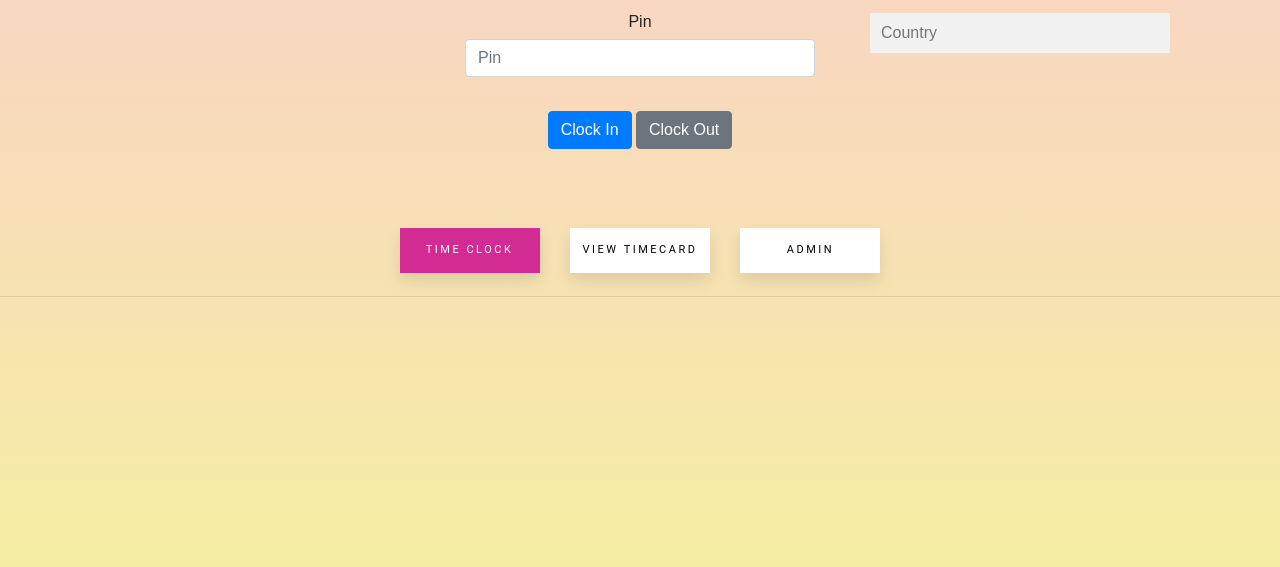
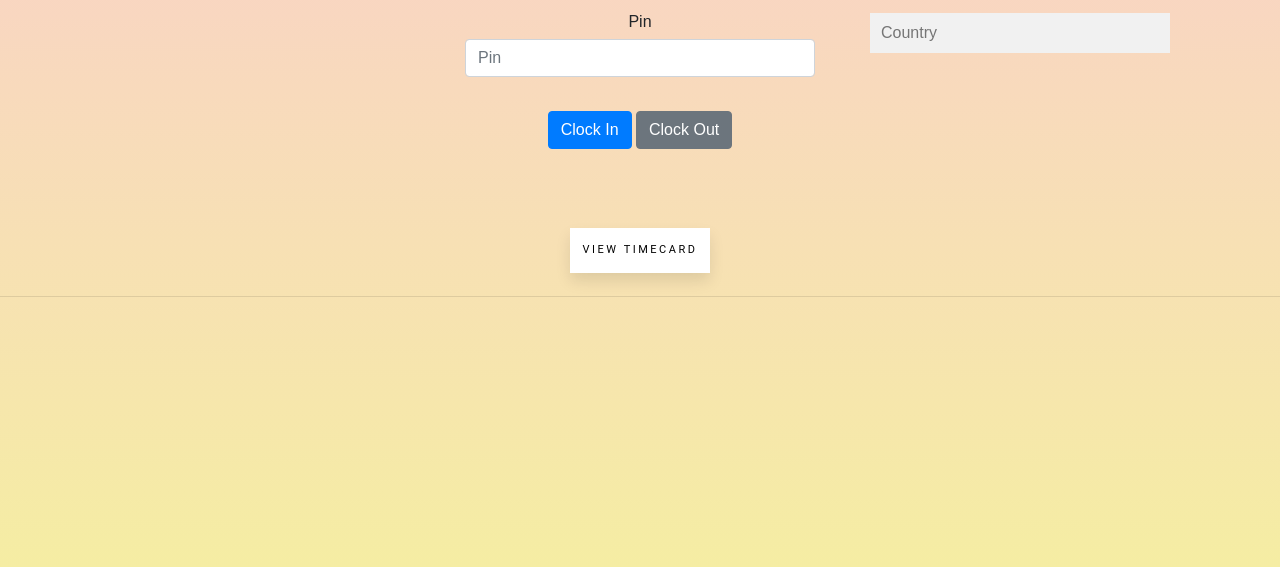
Before and after one commit to revenghost/RTT, a website: page public/index.html in a window 1280 px wide. Shown: the part 233-800 px from the top of the page. Drawn offline with nearby package versions, Linux system fonts and the light colour scheme.

Commit message:
frontend changes

```diff
--- a/public/index.html
+++ b/public/index.html
@@ -22,7 +22,7 @@
   <div class="container">
     <div class="row">
       <div class="col-sm">
-        One of three columns
+
       </div>
       <div class="col-sm">
 
@@ -78,15 +78,15 @@
 
   </br></br></br>
   </br>
-  <div class="btn pull-right">
+  <!-- <div class="btn pull-right">
     <a href="/"><button class="button selected">TIME CLOCK</button></a>
-  </div>
+  </div> -->
   <div class="btn pull-right">
     <a href="/timeCard"><button class="button">VIEW TIMECARD</button></a>
   </div>
-  <div class="btn pull-right">
+  <!-- <div class="btn pull-right">
     <a href="/admin"><button class="button">ADMIN</button></a>
-  </div>
+  </div> -->
   <hr>
   <title>RTT</title>
 </head>
```
